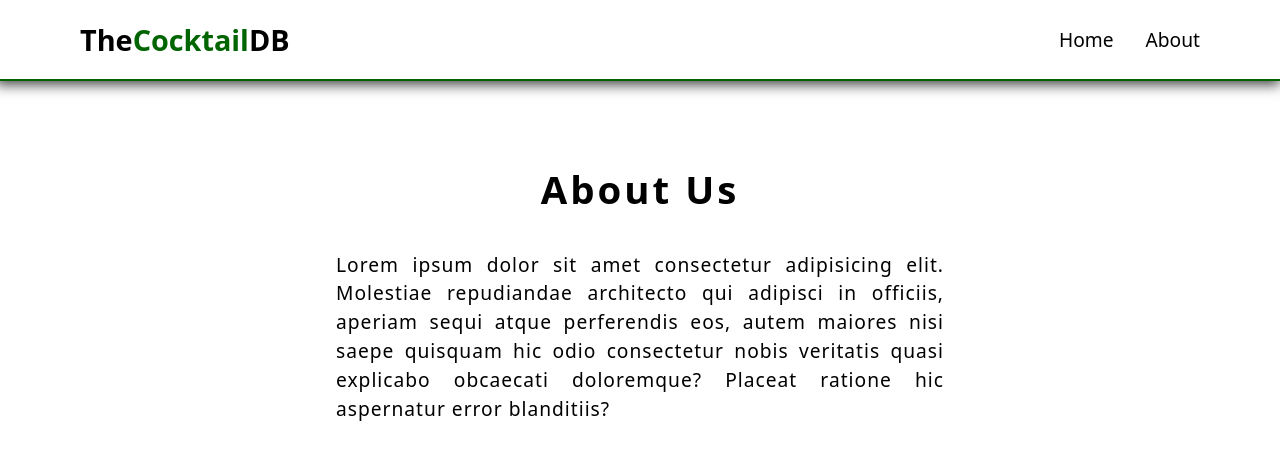
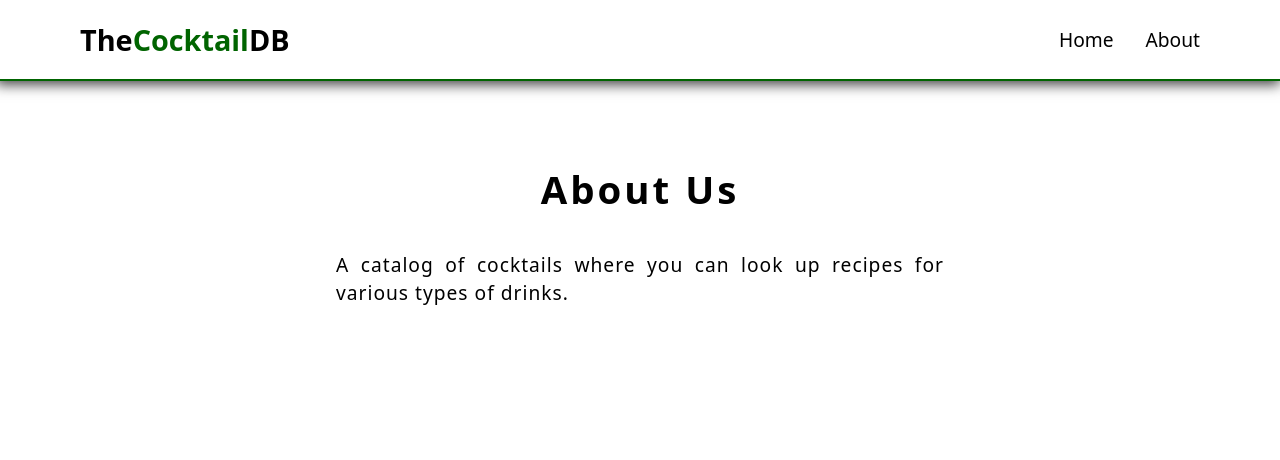
Before and after one commit to Leone0038/cocktail-db, a React (Vite) app: page /about in a window 1280 px wide. Shown: the top 460 px of the page. Built offline with nearby package versions, Linux system fonts and the light colour scheme; no server answers.

Commit message:
change link to home behavior

```diff
--- a/package.json
+++ b/package.json
@@ -27,6 +27,6 @@
     "eslint-plugin-react-hooks": "^4.6.0",
     "eslint-plugin-react-refresh": "^0.3.4",
     "typescript": "^5.0.2",
-    "vite": "^4.3.2"
+    "vite": "^8.0.2"
   }
 }
--- a/src/Components/Header.tsx
+++ b/src/Components/Header.tsx
@@ -10,7 +10,7 @@ export default function Header() {
         DB
       </h2>
       <div className="links-container">
-        <a onClick={() => navigate(-1)} style={{cursor: 'pointer'}}>Home</a>
+        <a onClick={() => navigate('/')} style={{cursor: 'pointer'}}>Home</a>
         <NavLink to="/about">About</NavLink>
       </div>
     </div>
--- a/src/features/filter/FilterInterface.tsx
+++ b/src/features/filter/FilterInterface.tsx
@@ -30,14 +30,14 @@ export default function FilterInterface({
     const { changeUrl } = useContext(AppContext);
 
     const filteredCategories = categories.filter(
-    (c) => !c.strCategory.includes("/")
+        (c) => !c.strCategory.includes("/"),
     );
     const filteredAlcoholic = alcoholic.filter(
-    (c) => !c.strAlcoholic.includes("/")
+        (c) => !c.strAlcoholic.includes("/"),
     );
     const filteredGlasses = glasses.filter((c) => !c.strGlass.includes("/"));
     const filteredIngredients = ingredients.filter(
-    (c) => !c.strIngredient1.includes("/")
+        (c) => !c.strIngredient1.includes("/"),
     );
 
     return (
--- a/src/pages/AboutPage.tsx
+++ b/src/pages/AboutPage.tsx
@@ -17,11 +17,8 @@ export default function AboutPage() {
                     <div className="about-page">
                         <h1>About Us</h1>
                         <p>
-              Lorem ipsum dolor sit amet consectetur adipisicing elit. Molestiae
-              repudiandae architecto qui adipisci in officiis, aperiam sequi
-              atque perferendis eos, autem maiores nisi saepe quisquam hic odio
-              consectetur nobis veritatis quasi explicabo obcaecati doloremque?
-              Placeat ratione hic aspernatur error blanditiis?
+                            A catalog of cocktails where you can look up recipes
+                            for various types of drinks.
                         </p>
                     </div>
                 </>
```
Also changed, not shown: src/features/filter/filterSlice.ts (+4 -4 lines), 1 other file (tests, documents, lock files or other folders). Lines whose indentation alone changed are shown as unchanged.
